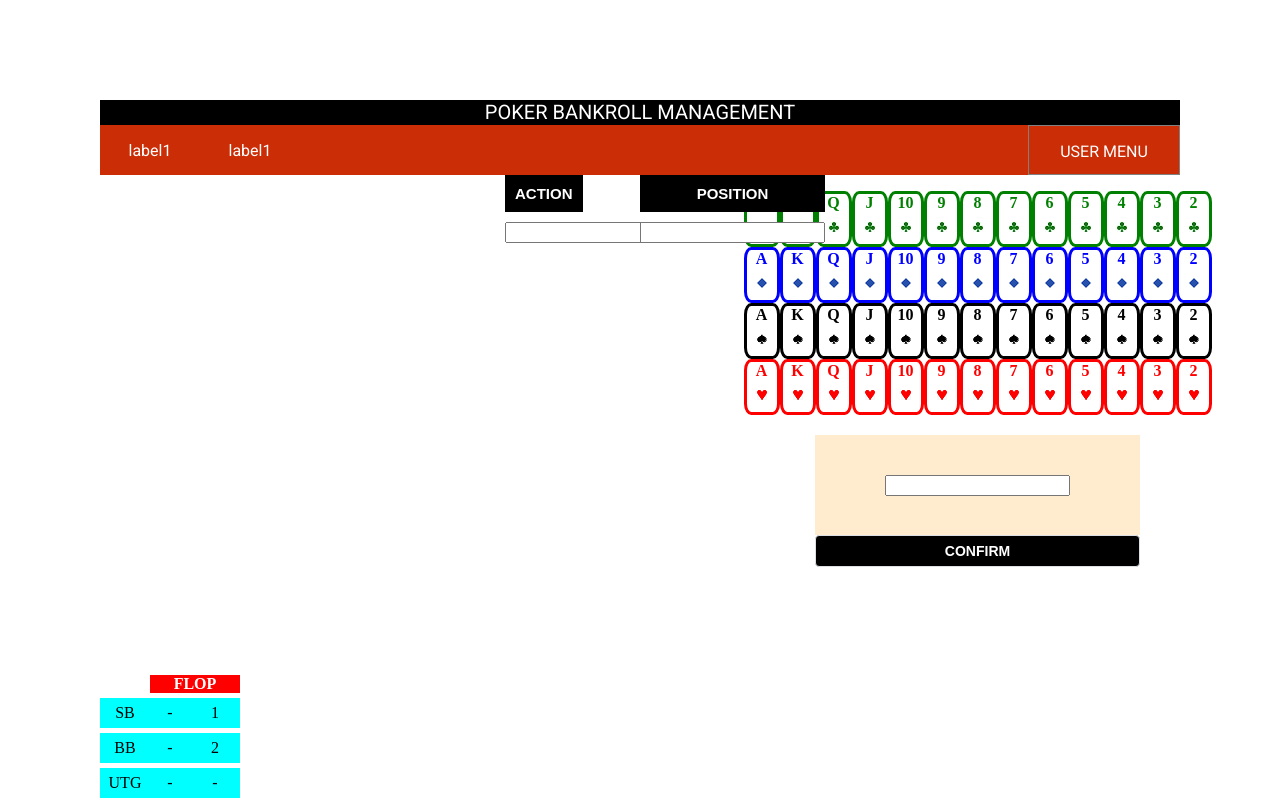
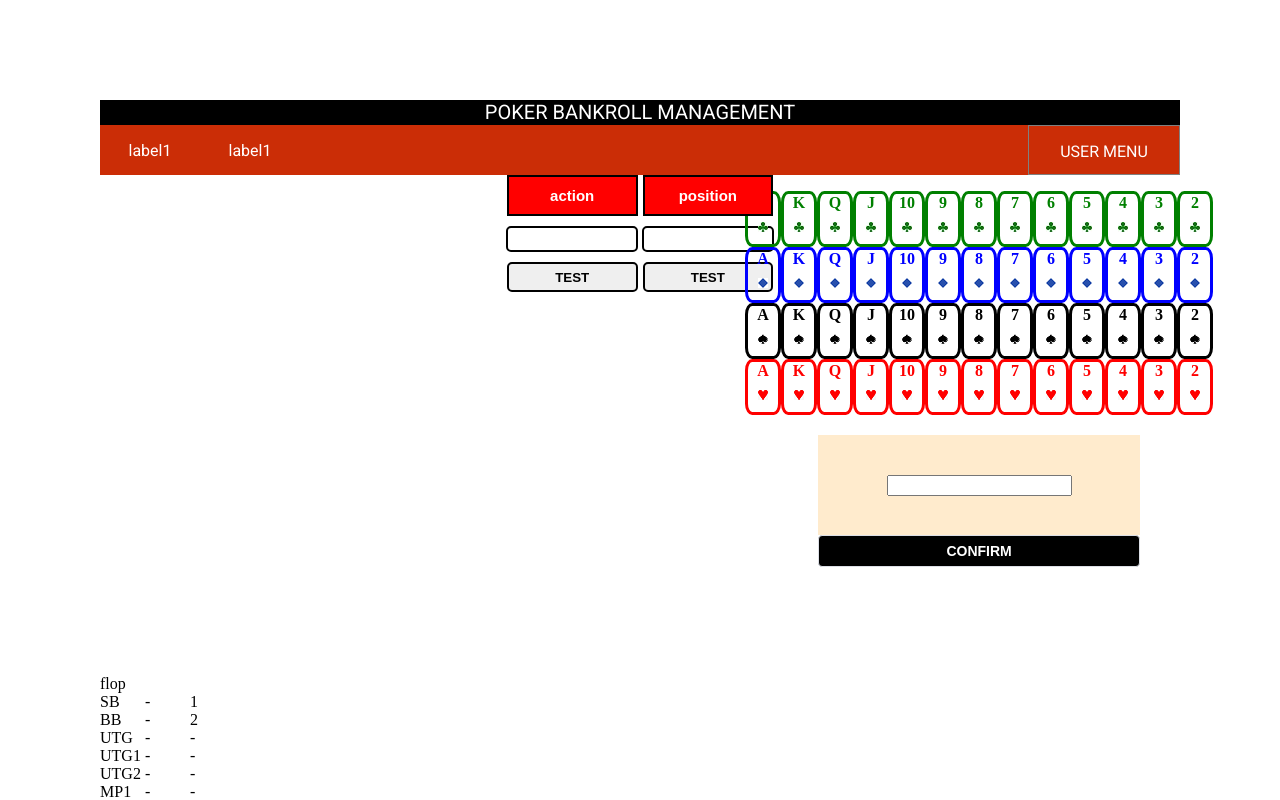
Before and after one commit to RadoslawKopec93/bankroll-management, a Vue app in the folder frontend/: page /result-box in a window 1280 px wide. Shown: the top 800 px of the page. Built offline with nearby package versions, Linux system fonts and the light colour scheme.

Commit message:
dropDownList component

```diff
--- a/frontend/components.d.ts
+++ b/frontend/components.d.ts
@@ -14,6 +14,7 @@ declare module '@vue/runtime-core' {
     Card: typeof import('./src/components/MainPageView/card/card.vue')['default']
     DayResult: typeof import('./src/components/MainPageView/result-box/DayResult.vue')['default']
     DeckOfCards: typeof import('./src/components/MainPageView/DeckOfCards/DeckOfCards.vue')['default']
+    DropDownList: typeof import('./src/components/MainPageView/result-box-body/DropDownList.vue')['default']
     ElCol: typeof import('element-plus/es')['ElCol']
     ElRow: typeof import('element-plus/es')['ElRow']
     HeaderButton: typeof import('./src/components/header/header-button/header-button.vue')['default']
@@ -21,7 +22,7 @@ declare module '@vue/runtime-core' {
     LoginPage: typeof import('./src/components/LoginPage/LoginPage.vue')['default']
     MainHeader: typeof import('./src/components/header/main-header.vue')['default']
     MainPageView: typeof import('./src/components/MainPageView/MainPageView.vue')['default']
-    ResultBox: typeof import('./src/components/MainPageView/result-box/ResultBox.vue')['default']
+    ResultBox: typeof import('./src/components/MainPageView/result-box-body/ResultBox.vue')['default']
     ResultButton: typeof import('./src/components/result-button/result-button.vue')['default']
     RouterLink: typeof import('vue-router')['RouterLink']
     RouterView: typeof import('vue-router')['RouterView']
--- a/frontend/src/components/MainPageView/line-chart/line-chart.ts
+++ b/frontend/src/components/MainPageView/line-chart/line-chart.ts
@@ -1,7 +1,7 @@
 import {Vue} from "vue-class-component";
 import Chart from "chart.js/auto";
 import {computed, defineComponent, reactive, ref, watch} from "vue";
-import ResultBox from "@/components/MainPageView/result-box/ResultBox.vue";
+import ResultBox from "@/components/MainPageView/result-box-body/ResultBox.vue";
 import Card from "@/components/MainPageView/card/card.vue";
 import axios from "axios";
 
--- /dev/null
+++ b/frontend/src/components/MainPageView/result-box-body/DropDownList.vue
@@ -0,0 +1,143 @@
+<template>
+    <div v-if="isAction">
+      <div class="DropDownList">
+        <div class="DropDownList__box">
+          <button class="DropDownList__box--dropDownButton">{{ dropDownName }}</button>
+          <div class="DropDownList__box--dropDownList" >
+             <button v-for="i in actionsArray" class="DropDownList__box--dropDownList--choice" @click="setChoosenAction(i)">{{i}}</button>
+          </div>
+        </div>
+     <div class="DropDownList__functionality">
+        <input class="DropDownList__functionality--input">
+        <button class="DropDownList__functionality--button" @click="$emit('add', 2)">test</button>
+      </div>
+      </div>
+    </div>
+
+   <div v-if="!isAction">
+       <div class="DropDownList__box">
+            <button class="DropDownList__box&#45;&#45;dropDownButton">{{ positionNameDropDown }}</button>
+            <div class="DropDownList__box&#45;&#45;dropDownList" >
+                <button v-for="i in positionsArray" class="DropDownList__box--dropDownList--choice" @click="setChoosenPosition(i)">{{i}}</button>
+            </div>
+        </div>
+        <div class="DropDownList__functionality">
+            <input class="DropDownList__functionality--input">
+            <button class="DropDownList__functionality--button" @click="$emit('add', 2)">test</button>
+        </div>
+    </div>
+</template>
+
+<script setup lang="ts">
+import {actions, positions} from "@/global/enums";
+import {computed, ref} from "vue";
+
+/*interface Props {
+    isAction: Boolean,
+   // dropDownPositions: Boolean,
+}*/
+
+const props = defineProps({
+    isAction: Boolean
+});
+
+
+const actionsArray = [actions.call,actions.fold,actions.raise,actions.raise,actions.check]
+const positionsArray = [positions.sb,positions.bb,positions.utg,positions.utg1,positions.utg2,positions.mp1,
+    positions.lj,positions.hj,positions.co,positions.btn]
+const dropDownName = ref('action');
+const positionNameDropDown = ref('position');
+
+const setChoosenPosition = (value) => {
+    positionNameDropDown.value = value;
+}
+
+const setChoosenAction = (value) => {
+    dropDownName.value = value;
+}
+
+
+</script>
+
+<style scoped lang="scss">
+.DropDownList {
+  &__box {
+    position: relative;
+    display: inline-block;
+    border: none;
+    width: 100%;
+    margin-right: 5px;
+
+    &:hover {
+      .DropDownList__box--dropDownList {
+        display: block;
+      }
+    }
+
+    &--dropDownButton {
+      background-color: red;
+      color: white;
+      font-weight: bold;
+      padding: 10px;
+      font-size: 15px;
+      border: black solid 2px;
+      cursor: pointer;
+      width: 100%;
+    }
+
+    &--dropDownList {
+      position: absolute;
+      width: 100%;
+      display: none;
+
+      &--choice {
+        color: white;
+        border: none;
+        height: 40px;
+        width: 100%;
+        background-color: black;
+        /*   display: flex;
+      align-items: center;
+      justify-content: center;*/
+        cursor: pointer;
+
+        &:focus {
+          background-color: white;
+          color: black;
+          transition: all .6s;
+        }
+      }
+    }
+  }
+  &__functionality {
+    display: flex;
+    flex-direction: column;
+    justify-content: center;
+    align-items: center;
+
+    &--input{
+      margin: 10px 0 10px 0;
+      width: 95%;
+      height: 20px;
+      border: solid black 2px;
+      border-radius: 5px;
+    }
+
+    &--button {
+      border: solid black 2px;
+      border-radius: 5px;
+      width: 100%;
+      height: 30px;
+      text-transform: uppercase;
+      font-weight: bold;
+      cursor: pointer;
+
+      &:hover {
+        cursor: pointer;
+        filter: brightness(85%);
+        transition: 0.5s;
+      }
+    }
+  }
+}
+</style>
--- a/frontend/src/components/MainPageView/result-box/ResultBox.vue
+++ b/frontend/src/components/MainPageView/result-box-body/ResultBox.vue
@@ -2,25 +2,13 @@
   <el-row>
     <el-col><MainHeader/></el-col>
   </el-row>
-  <el-row>
+  <el-row :gutter="5">
     <el-col :span="9"></el-col>
     <el-col :span="3">
-      <div class="ResultBox">
-        <button class="ResultBox__dropDownButton">{{ actionNameDropDown }}</button>
-        <div class="ResultBox__dropDownList" >
-          <button v-for="i in actionsArray" class="ResultBox__dropDownList--choice" @click="actionNameDropDownSet(i)">{{i}}</button>
-        </div>
-      </div>
-      <input class="ResultBox__input">
+        <DropDownList :is-action="true"></DropDownList>
     </el-col>
     <el-col :span="3">
-      <div class="ResultBox">
-        <button class="ResultBox__dropDownButton">{{ positionNameDropDown }}</button>
-        <div class="ResultBox__dropDownList" >
-          <button v-for="i in positionsArray" class="ResultBox__dropDownList--choice" @click="positionNameDropDownSet(i)">{{i}}</button>
-        </div>
-        <input class="ResultBox__input">
-      </div>
+        <DropDownList :is-action="false" @add="handleChange"></DropDownList>
     </el-col>
     <el-col :span="9" style="height: 500px;">
       <DeckOfCards/>
@@ -28,7 +16,7 @@
   </el-row>
   <el-row>
     <el-col :span="2">
-      <div class="ResultBox__actionsHeader">flop</div>
+      <div class="ResultBox__test__actionsHeader">flop</div>
     </el-col>
   </el-row>
   <el-row >
@@ -71,15 +59,26 @@ import DeckOfCards from "@/components/MainPageView/DeckOfCards/DeckOfCards.vue";
 import MainHeader from '@/components/header/main-header.vue';
 import {actions, positions} from "@/global/enums";
 import {computed, ref} from "vue";
+import DropDownList from "@/components/MainPageView/result-box-body/DropDownList.vue";
+
+const emit = defineEmits(['add'])
+
+const handleChange = (event) => {
+    console.log(event);
+}
 
 const store = useCardComponentStore();
 const router = useRouter();
 const actionNameDropDown = ref('action');
 const positionNameDropDown = ref('position');
-
+/*const addSelectedDropDownItem = (event) => {
+    emit('add',)
+}*/
 const actionsArray = [actions.call,actions.fold,actions.raise,actions.raise,actions.check]
 const positionsArray = [positions.sb,positions.bb,positions.utg,positions.utg1,positions.utg2,positions.mp1,
 positions.lj,positions.hj,positions.co,positions.btn]
+
+
 
 const firstActions = [
     {
@@ -155,30 +154,31 @@ const positionNameDropDownSet = (position) => {
 </script>
 <style lang="scss">
 .ResultBox {
+   &__box{
      position: relative;
      display: inline-block;
      border: none;
+     width: 100%;
+     margin-right: 5px;
+
     &:hover {
-    .ResultBox__dropDownList {
+      .ResultBox__box--dropDownList {
         display: block;
       }
    }
-  &__dropDownButton {
-    background-color: black;
+  &--dropDownButton {
+    background-color: darkred;
     color: white;
     font-weight: bold;
     padding: 10px;
     font-size: 15px;
-    border: none;
+    border: black solid 2px;
     cursor: pointer;
-    text-transform: uppercase;
-    display: block;
     width: 100%;
   }
 
-  &__dropDownList {
+  &--dropDownList {
     position: absolute;
-    height: 120px;
     width: 100%;
     display: none;
 
@@ -188,18 +188,19 @@ const positionNameDropDownSet = (position) => {
       height: 40px;
       width: 100%;
       background-color: black;
-      display: flex;
+      /*   display: flex;
       align-items: center;
-      justify-content: center;
+      justify-content: center;*/
       cursor: pointer;
-      &:focus{
+
+      &:focus {
         background-color: white;
         color: black;
         transition: all .6s;
       }
     }
   }
-  &__actions {
+  &--actions {
     display: block;
     &--positions{
       display: flex;
@@ -213,7 +214,7 @@ const positionNameDropDownSet = (position) => {
       background-color: aqua;
     }
   }
-  &__actionsHeader{
+  &--actionsHeader{
     display: flex;
     align-items: center;
     justify-content: center;
@@ -224,9 +225,16 @@ const positionNameDropDownSet = (position) => {
     margin-left: 50px;
     width: 100%;
   }
-  &__input{
-    margin-top: 10px;
-    margin-bottom: 10px;
+   }
+  &__functionality {
+    display: flex;
+    flex-direction: column;
+    justify-content: center;
+    align-items: center;
+    &--input{
+      width: 100%;
     }
   }
+
+}
 </style>
--- a/frontend/src/router.ts
+++ b/frontend/src/router.ts
@@ -1,8 +1,8 @@
 import { RouteRecordRaw } from 'vue-router'
 import MainPageView from '@/components/MainPageView/MainPageView.vue'
-import DayResult from '@/components/MainPageView/result-box/DayResult.vue'
+import DayResult from '@/components/MainPageView/result-box-body/DayResult.vue'
 import LoginPage from '@/components/LoginPage/LoginPage.vue'
-import ResultBox from "@/components/MainPageView/result-box/ResultBox.vue"
+import ResultBox from "@/components/MainPageView/result-box-body/ResultBox.vue"
 
 const routes: Array<RouteRecordRaw> = [
   {
```
Also changed, not shown: frontend/src/components/MainPageView/result-box-body/DayResult.vue (renamed from frontend/src/components/MainPageView/result-box/DayResult.vue). Lines whose indentation alone changed are shown as unchanged.
